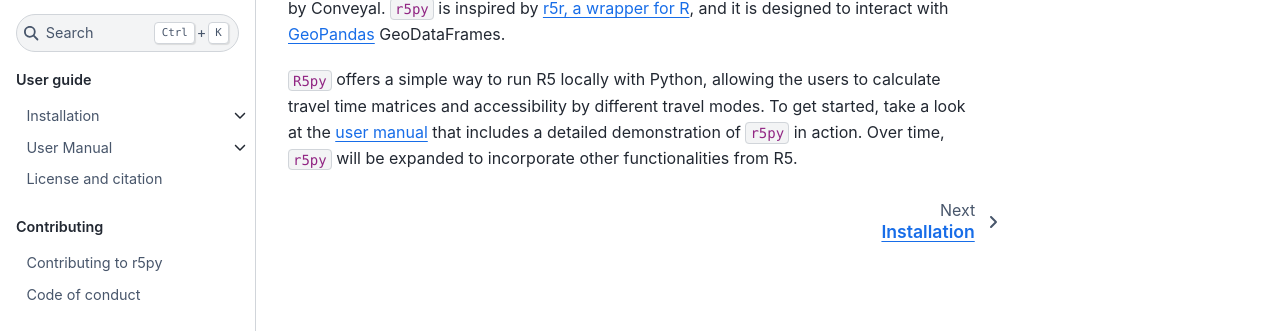
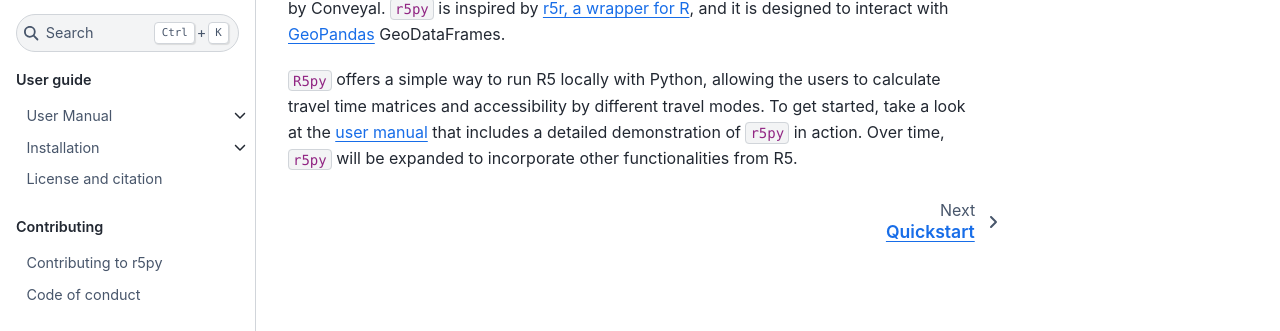
Before and after one commit to r5py/r5py, a Sphinx documentation site: the page built from docs/index.md, in a window 1280 px wide. Shown: the part 265-596 px from the top of the page. Built offline with Sphinx 7.4.7 and the Sphinx Book theme 1.1.4, drawn with Linux system fonts in a browser that asks for light colours.

Commit message:
re-ordered toc

```diff
--- a/docs/index.md
+++ b/docs/index.md
@@ -20,8 +20,8 @@ incorporate other functionalities from R5.
 :maxdepth: 1
 :hidden:
 
+User Manual <user-guide/user-manual/quickstart>
 user-guide/installation/installation
-User Manual <user-guide/user-manual/quickstart>
 user-guide/citation
 :::
 
```
